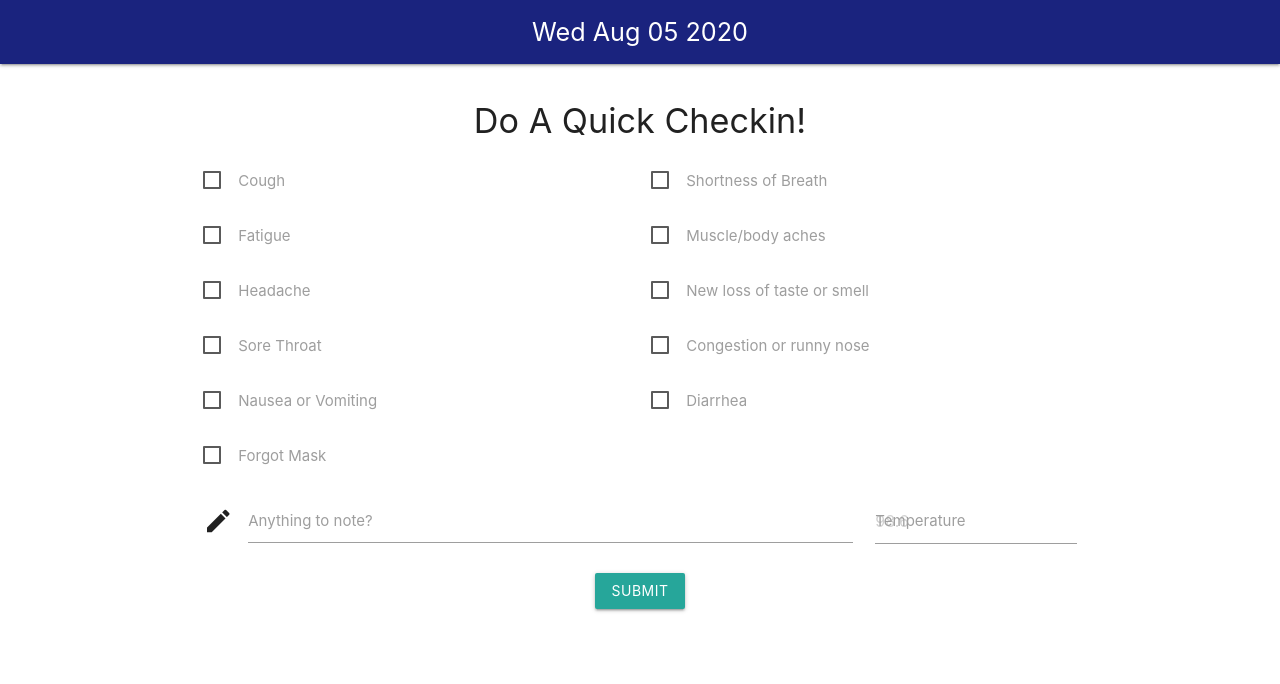
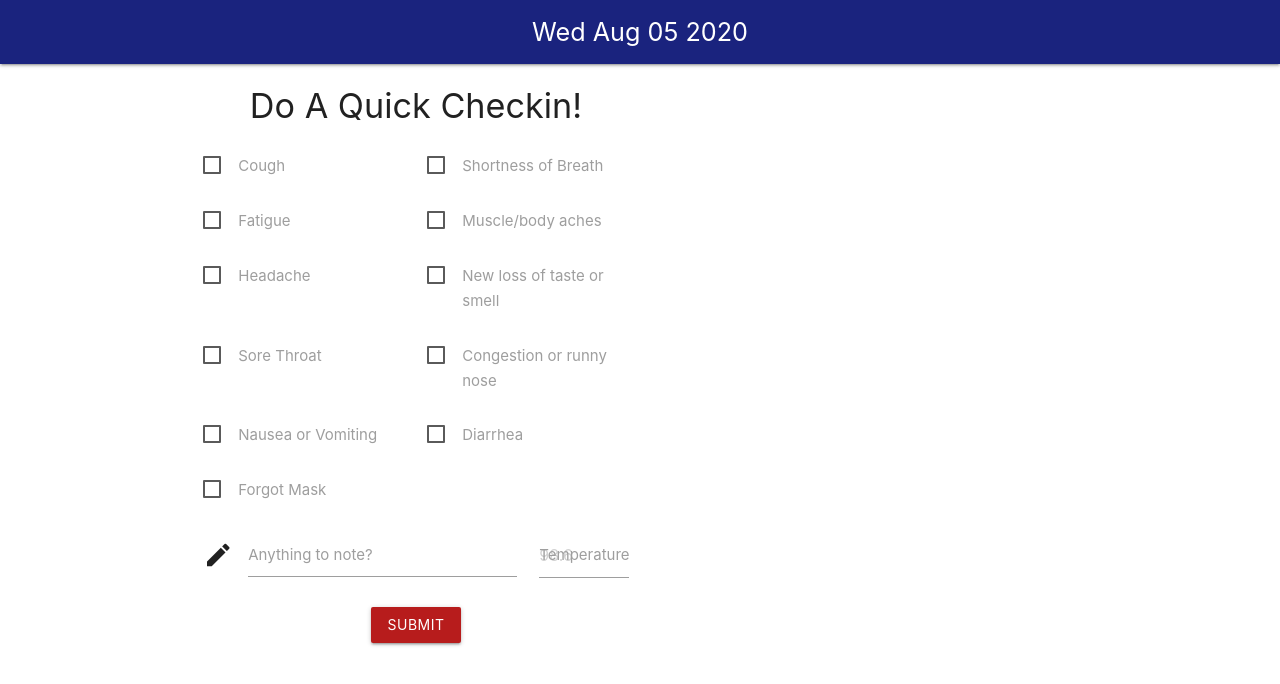
Before and after one commit to asharma1398/Return-Safe, a React (Create React App) app: page / in a window 1280 px wide. Shown: the top 684 px of the page. Built offline with nearby package versions, Linux system fonts and the light colour scheme.

Commit message:
Added main div with row around section elements to allow for desktop display

```diff
--- a/src/components/Checkins/Checkins.js
+++ b/src/components/Checkins/Checkins.js
@@ -5,7 +5,7 @@ import "./checkins.css";
 
 export default function Checkins(props) {
     return (
-        <section className="container section center" id="dataResults">
+        <section className="section center col s12 l6" id="dataResults">
             <h3>Checkins</h3>
 
             <Button id="addCheckin" className="red darken-4"><span className="left" onClick={props.displayForm}>Add Checkin</span><i className="small material-icons">create</i></Button>
--- a/src/components/Dashboard/Dashboard.js
+++ b/src/components/Dashboard/Dashboard.js
@@ -7,7 +7,7 @@ import Data from "../../seeds.json";
 
 class Dashboard extends React.Component {
 
-    state={
+    state = {
         currentUser: Data.users[0],
         checkins: Data.users[0].checkins,
         currentDate: new Date(),
@@ -26,7 +26,9 @@ class Dashboard extends React.Component {
         return (
             <>
                 <Header date={this.state.currentDate} />
-                {this.state.showData ? <Checkins displayForm={this.displayForm} checkins={this.state.checkins} /> : <Form />}
+                <main className="container row">
+                    {this.state.showData ? <Checkins displayForm={this.displayForm} checkins={this.state.checkins} /> : <Form />}
+                </main>
                 <Footer displayData={this.displayData} />
             </>
         );
--- a/src/components/Form/Form.js
+++ b/src/components/Form/Form.js
@@ -5,7 +5,7 @@ import "./form.css";
 
 function Form() {
     return (
-        <section className="container section" id="dataForm">
+        <section className="section col s12 l6" id="dataForm">
 
             <h4 className="center">Do A Quick Checkin!</h4>
 
@@ -91,7 +91,7 @@ function Form() {
                     </Col>
 
                     <Col s={12} className="center">
-                        <Button>Submit</Button>
+                        <Button className="red darken-4">Submit</Button>
                     </Col>
 
                 </Row>
```
